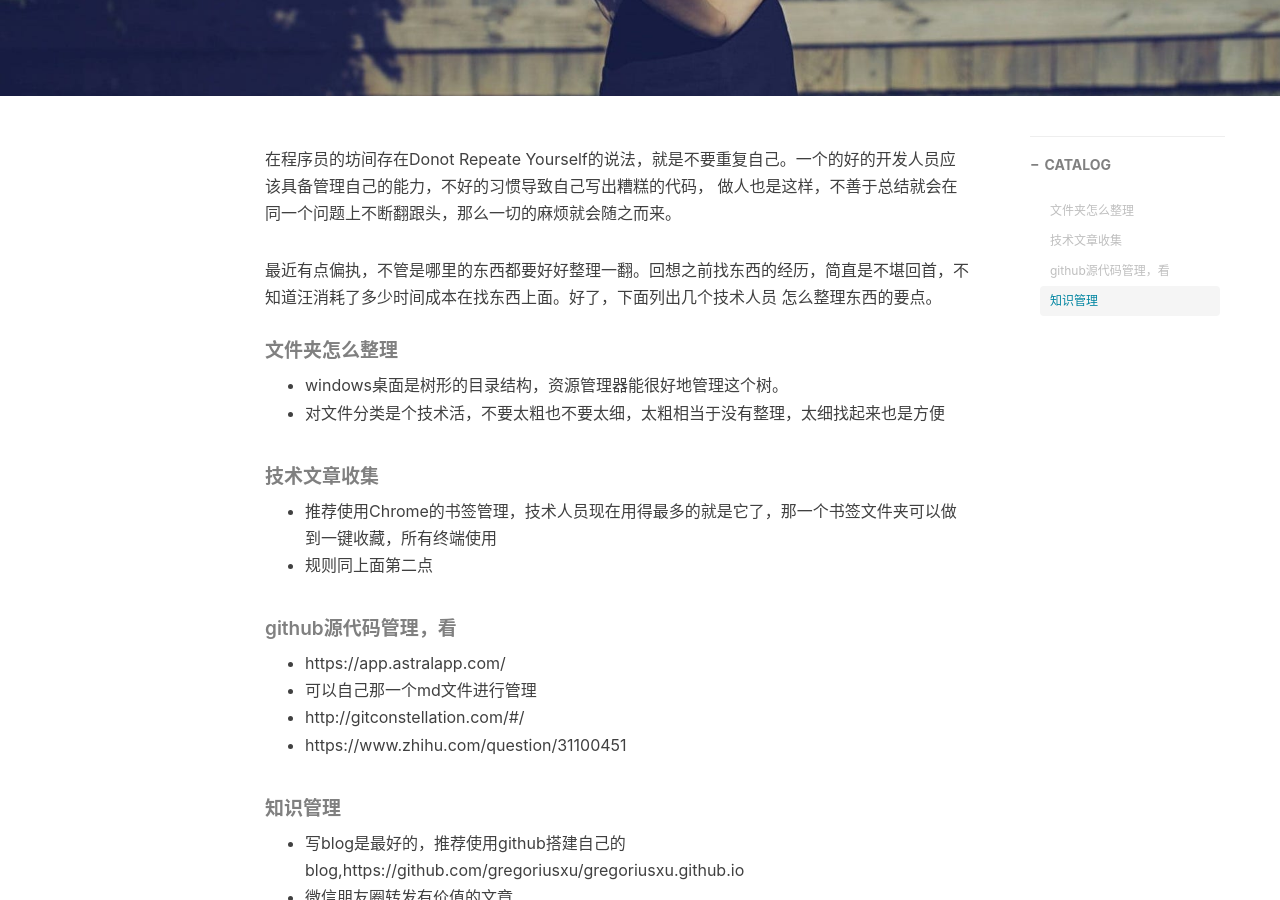
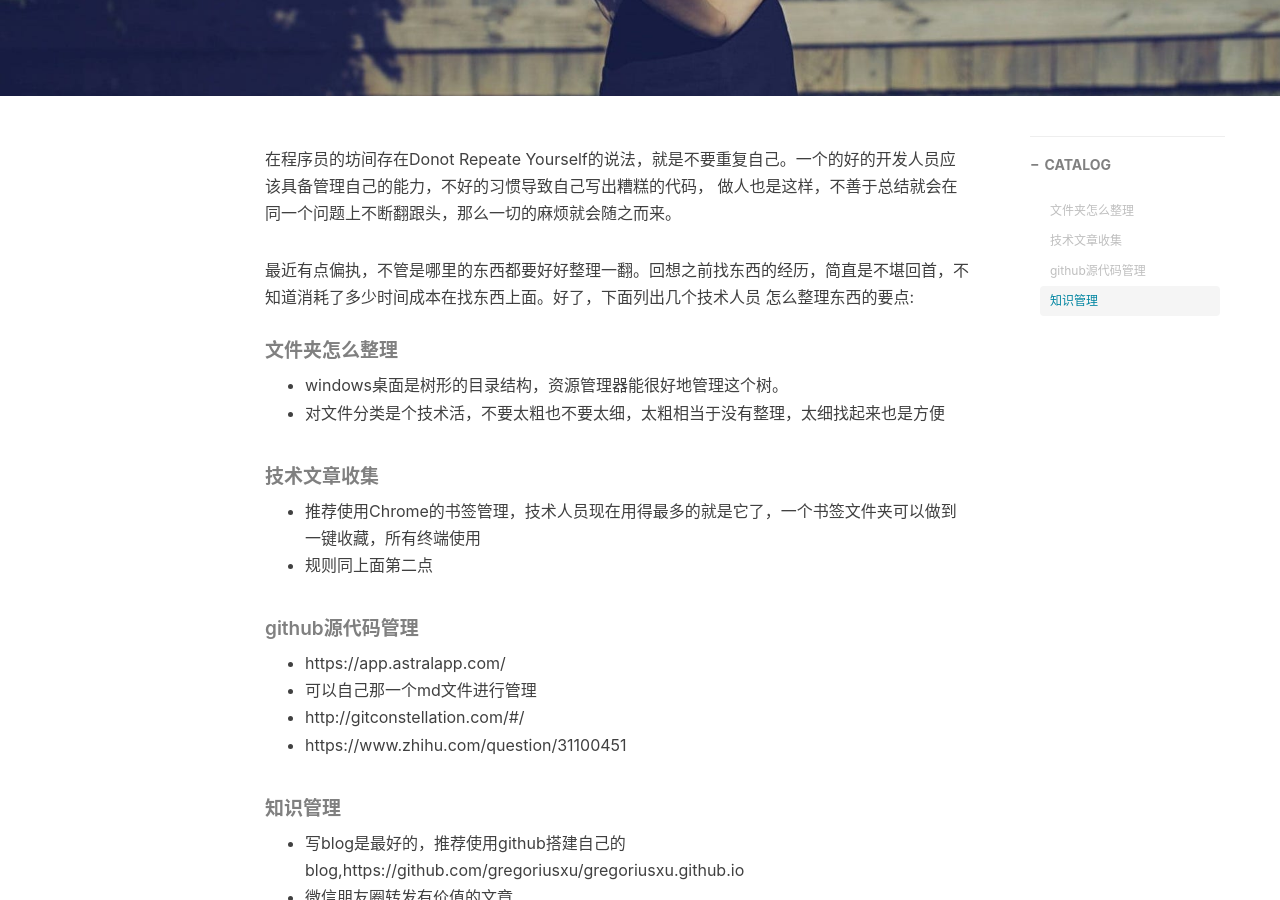
Before and after one commit to gregoriusxu/gregoriusxu.github.io, a Jekyll site: the page built from _posts/2019-07-11-如何进行整理.md, in a window 1280 px wide and 900 px high, scrolled down 427 px. Built offline with Jekyll 4.4.1, drawn with Linux system fonts in a browser that asks for light colours; nearby versions of some CDN libraries; comment, search, counter and statistics services are not loaded.

Commit message:
修改错别字

```diff
--- a/_posts/2019-07-11-如何进行整理.md
+++ b/_posts/2019-07-11-如何进行整理.md
@@ -13,8 +13,8 @@ tags:
 在程序员的坊间存在Donot Repeate Yourself的说法，就是不要重复自己。一个的好的开发人员应该具备管理自己的能力，不好的习惯导致自己写出糟糕的代码，
 做人也是这样，不善于总结就会在同一个问题上不断翻跟头，那么一切的麻烦就会随之而来。
 
-最近有点偏执，不管是哪里的东西都要好好整理一翻。回想之前找东西的经历，简直是不堪回首，不知道汪消耗了多少时间成本在找东西上面。好了，下面列出几个技术人员
-怎么整理东西的要点。
+最近有点偏执，不管是哪里的东西都要好好整理一翻。回想之前找东西的经历，简直是不堪回首，不知道消耗了多少时间成本在找东西上面。好了，下面列出几个技术人员
+怎么整理东西的要点:
 
 ##### 文件夹怎么整理
 
@@ -22,10 +22,10 @@ tags:
 - 对文件分类是个技术活，不要太粗也不要太细，太粗相当于没有整理，太细找起来也是方便
 
 ##### 技术文章收集
-- 推荐使用Chrome的书签管理，技术人员现在用得最多的就是它了，那一个书签文件夹可以做到一键收藏，所有终端使用
+- 推荐使用Chrome的书签管理，技术人员现在用得最多的就是它了，一个书签文件夹可以做到一键收藏，所有终端使用
 - 规则同上面第二点
 
-##### github源代码管理，看
+##### github源代码管理
 - https://app.astralapp.com/
 - 可以自己那一个md文件进行管理
 - http://gitconstellation.com/#/
```
Also changed, not shown: _posts/2019-07-04-远程过程调用.md (+1 -1 lines).
